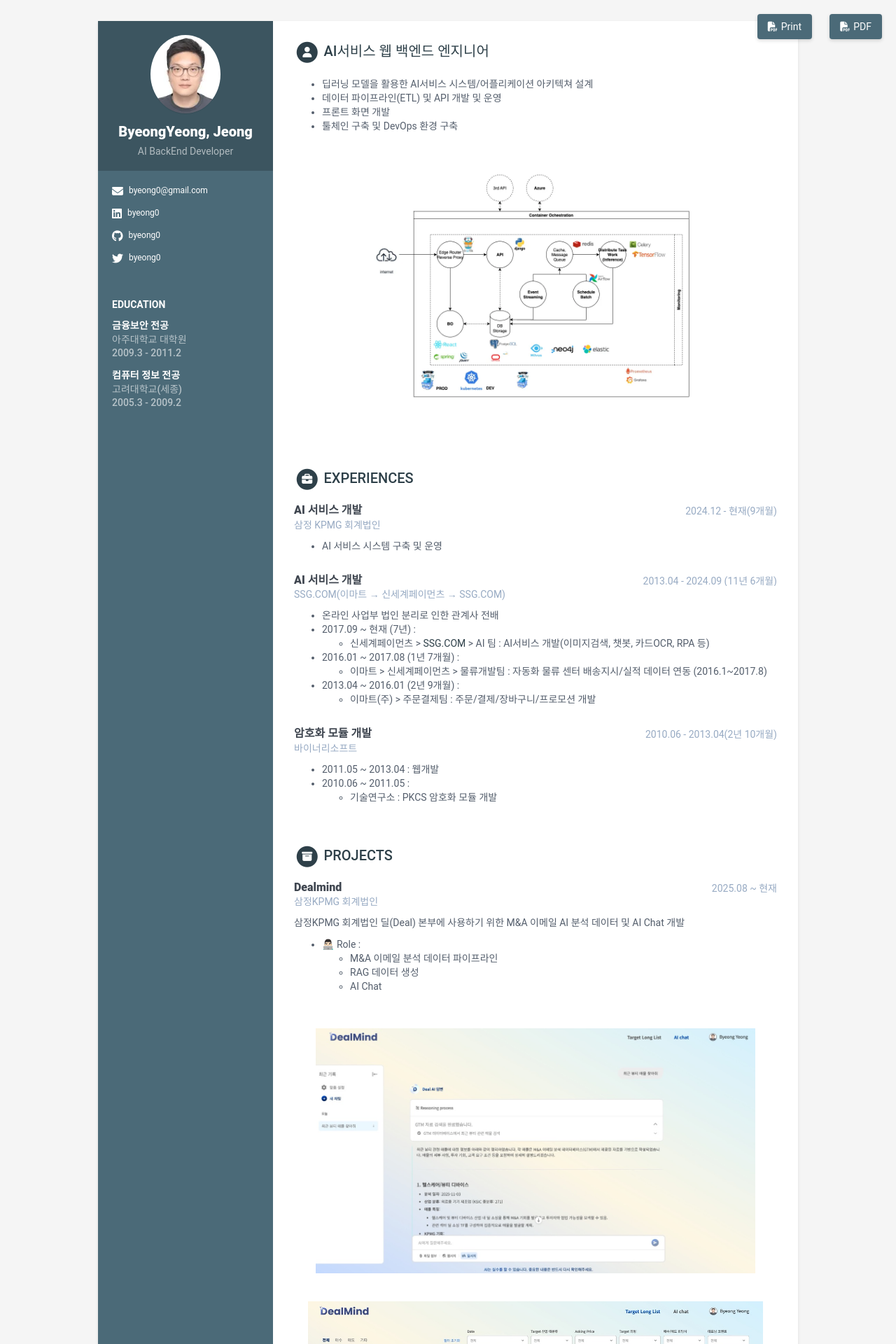
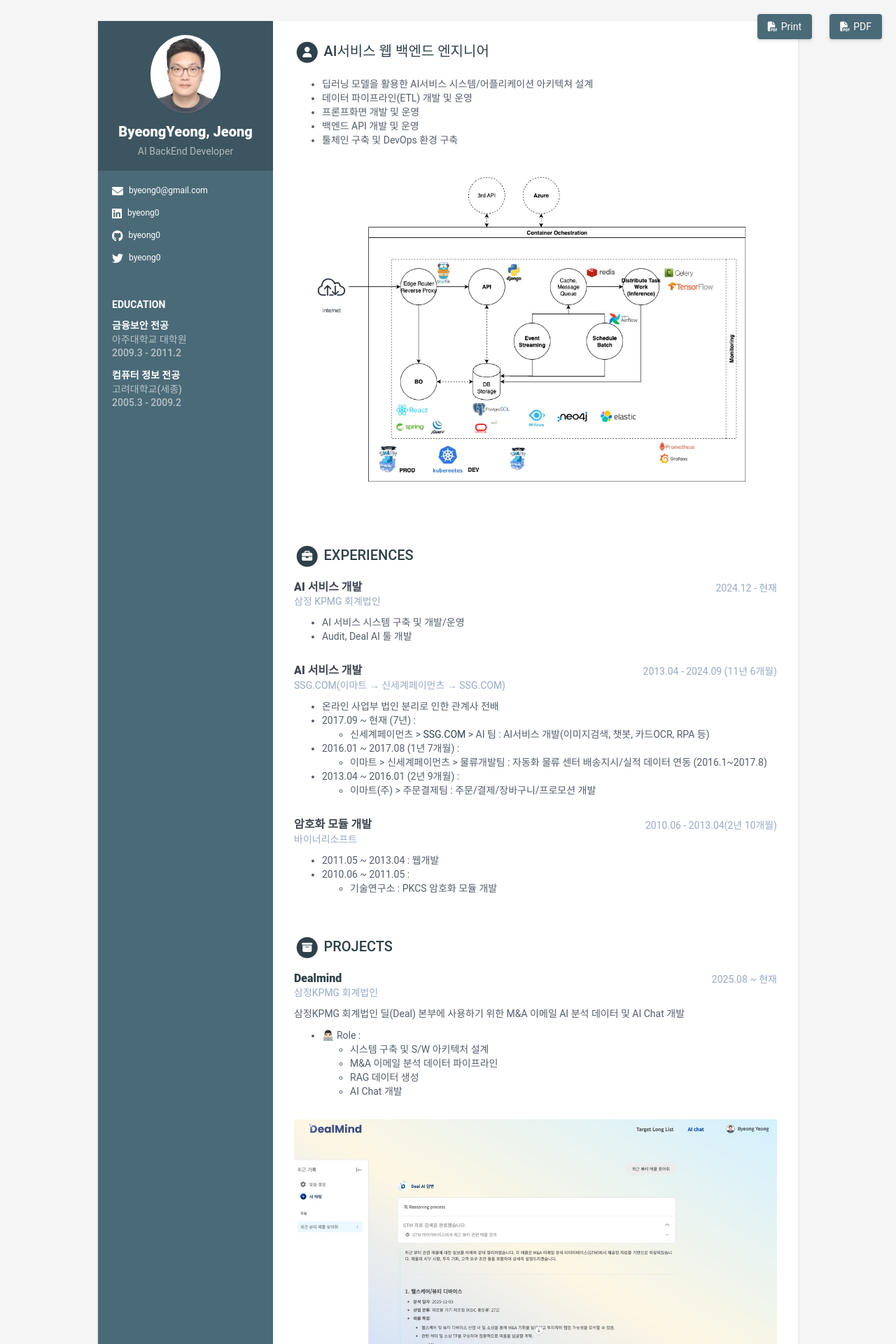
Before and after one commit to byeong0/byeong0.github.io, a Jekyll site: the page built from index.html, in a window 1280 px wide. Shown: the top 1920 px of the page at 70% size. Built offline with Jekyll 4.4.1, drawn with Linux system fonts in a browser that asks for light colours; nearby versions of some CDN libraries; library files that are not in the unit come from our copies; comment, search, counter and statistics services are not loaded.

Commit message:
update career profile and experiences; refine project details for Dealmind and adjust styles in SCSS

```diff
--- a/_data/data.yml
+++ b/_data/data.yml
@@ -65,8 +65,9 @@
   title: AI서비스 웹 백엔드 엔지니어
   summary: |
     - 딥러닝 모델을 활용한 AI서비스 시스템/어플리케이션 아키텍쳐 설계
-    - 데이터 파이프라인(ETL) 및 API 개발 및 운영
-    - 프론트 화면 개발
+    - 데이터 파이프라인(ETL) 개발 및 운영
+    - 프론프화면 개발 및 운영
+    - 백엔드 API  개발 및 운영
     - 툴체인 구축 및 DevOps 환경 구축
   image: drawio/career-profile.webp
 
@@ -93,10 +94,11 @@
   title: Experiences
   info:
   - role: AI 서비스 개발
-    time: 2024.12 - 현재(9개월)
+    time: 2024.12 - 현재
     company: 삼정 KPMG 회계법인
     details: |
-        - AI 서비스 시스템 구축 및 운영
+        - AI 서비스 시스템 구축 및 개발/운영
+        - Audit, Deal  AI 툴 개발
   - role: AI 서비스 개발
     time: 2013.04 - 2024.09 (11년 6개월)
     company: SSG.COM(이마트 → 신세계페이먼츠 → SSG.COM)
@@ -136,18 +138,19 @@
   - title: Dealmind
     time: 2025.08 ~ 현재
     company: 삼정KPMG 회계법인
-    skills: Docker, Azure OpenAI, LangChain, Next.js, FastAPI, SearXNG, Airflow
+    skills: Docker, Azure OpenAI, LangChain, Next.js, FastAPI, SearXNG, Airflow, Power Automate
     images:
       - projects/dealmind-aichat.jpg
       - projects/dealmind-gtm1.jpg
       - projects/dealmind-gtm2.jpg
-    link: #
+    link: https://www.fnnews.com/news/202511211500247313
     details: |
       삼정KPMG 회계법인 딜(Deal) 본부에 사용하기 위한 M&A 이메일 AI 분석 데이터 및 AI Chat 개발
         - 👨🏻‍💻 Role :
+          - 시스템 구축 및 S/W 아키텍처 설계
           - M&A 이메일 분석 데이터 파이프라인
           - RAG 데이터 생성
-          - AI Chat
+          - AI Chat 개발
   - title: 삼정 AI Chat
     time: 2025.05 ~ 현재
     company: 삼정KPMG 회계법인
--- a/_sass/_base.scss
+++ b/_sass/_base.scss
@@ -372,7 +372,7 @@
 
 /* ======= Summary Image ======= */
 .summary-image {
-  padding: 20px;
+  //padding: 20px;
   display: flex;
   flex-direction: column;
   align-items: center;
@@ -390,7 +390,7 @@
 
   img {
     margin-top: 20px;
-    max-height: 350px;
+    //max-height: 350px;
     max-width: 100%;
     display: inline-block;
   }
```
